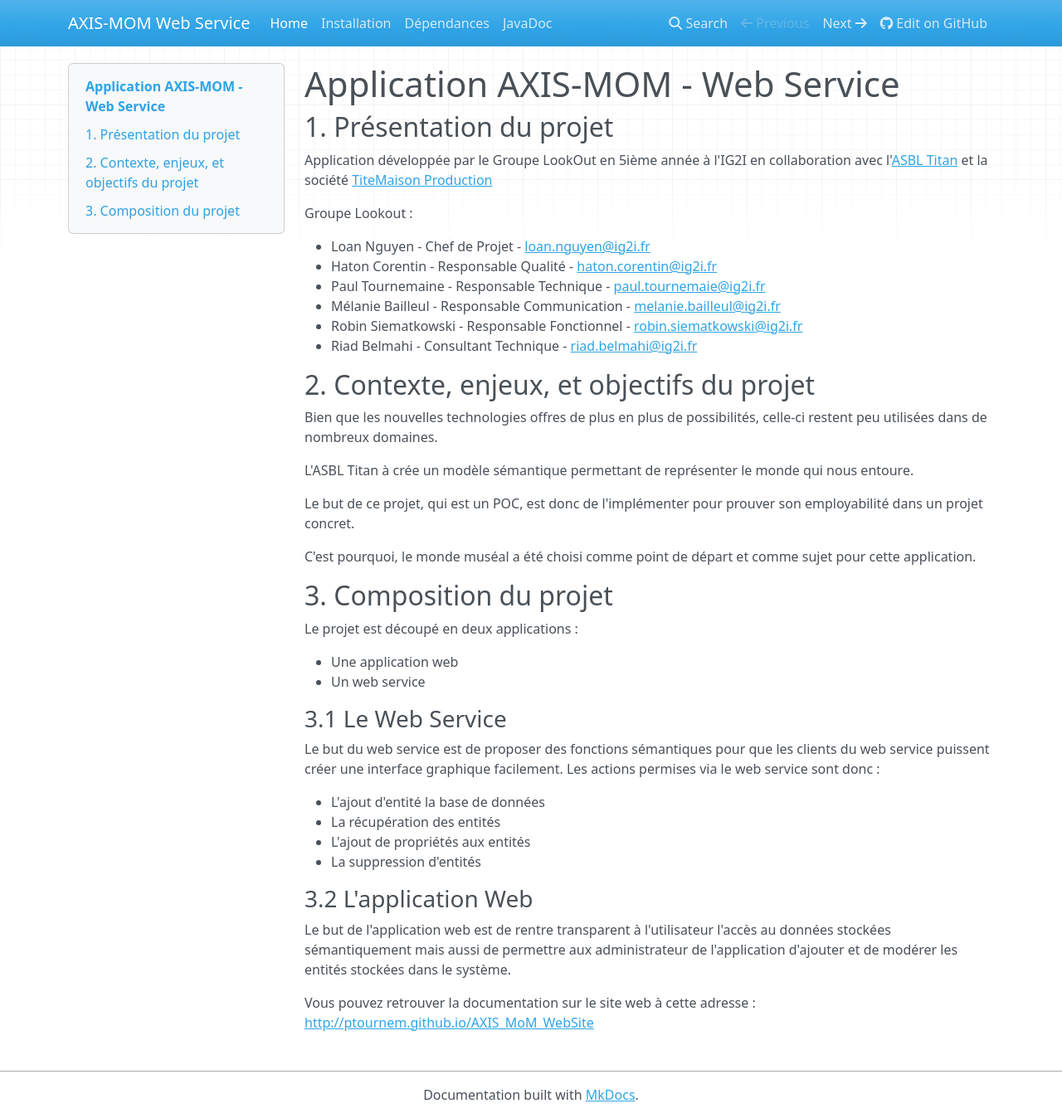
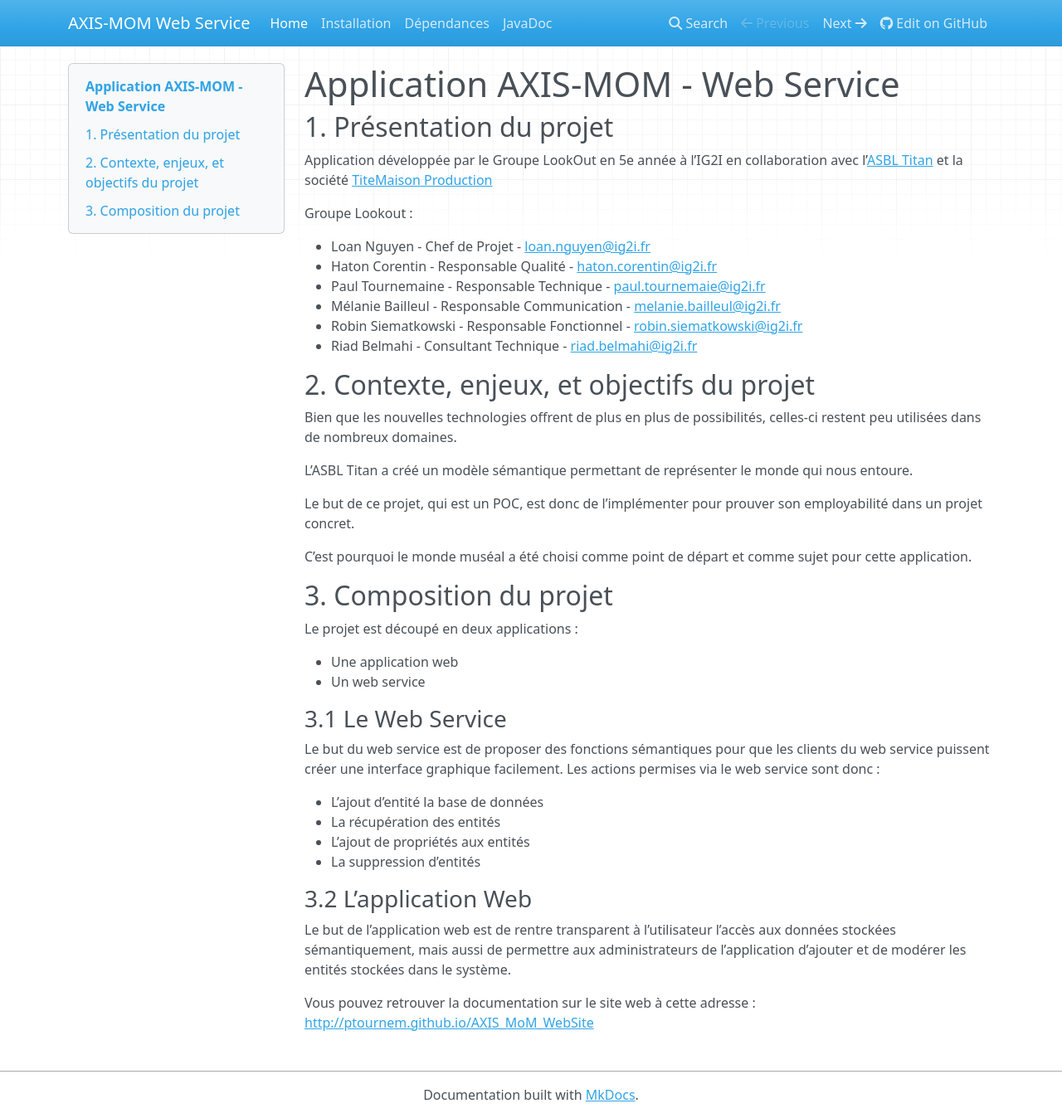
Before and after one commit to ptournem/AXIS_MoM_WebService, an MkDocs documentation site: the page built from docs/index.md, in a window 1280 px wide and 1348 px high. Shown: the whole window at 83% size. Built offline with MkDocs 1.6.1, drawn with Linux system fonts in a browser that asks for light colours; nearby versions of some CDN libraries; old or Windows-style settings are respelled for this version of MkDocs.

Commit message:
FIX : orthographe et conjugaison dans la doc

```diff
--- a/docs/index.md
+++ b/docs/index.md
@@ -1,7 +1,7 @@
 # Application AXIS-MOM - Web Service
 
 ## 1. Présentation du projet
-Application développée par le Groupe LookOut en 5ième année à l'IG2I en collaboration avec l'[ASBL Titan](http://www.titan.be) et la société [TiteMaison Production](http://www.titemaisonproduction.com/)
+Application développée par le Groupe LookOut en 5e année à l’IG2I en collaboration avec l’[ASBL Titan](http://www.titan.be) et la société [TiteMaison Production](http://www.titemaisonproduction.com/)
 
 Groupe Lookout :
 
@@ -14,13 +14,13 @@
 
 ## 2. Contexte, enjeux, et objectifs du projet
 
-Bien que les nouvelles technologies offres de plus en plus de possibilités, celle-ci restent peu utilisées dans de nombreux domaines.
+Bien que les nouvelles technologies offrent de plus en plus de possibilités, celles-ci restent peu utilisées dans de nombreux domaines.
 
-L'ASBL Titan à crée un modèle sémantique permettant de représenter le monde qui nous entoure.
+L’ASBL Titan a créé un modèle sémantique permettant de représenter le monde qui nous entoure.
 
-Le but de ce projet, qui est un POC, est donc de l'implémenter pour prouver son employabilité dans un projet concret.
+Le but de ce projet, qui est un POC, est donc de l’implémenter pour prouver son employabilité dans un projet concret.
 
-C'est pourquoi, le monde muséal a été choisi comme point de départ et comme sujet pour cette application.
+C’est pourquoi le monde muséal a été choisi comme point de départ et comme sujet pour cette application.
 
 ## 3. Composition du projet
 
@@ -34,14 +34,14 @@
 Le but du web service est de proposer des fonctions sémantiques pour que les clients du web service puissent créer une interface graphique facilement.
 Les actions permises via le web service sont donc :
 
-* L'ajout d'entité la base de données
+* L’ajout d’entité la base de données
 * La récupération des entités
-* L'ajout de propriétés aux entités
-* La suppression d'entités
+* L’ajout de propriétés aux entités
+* La suppression d’entités
 
-### 3.2 L'application Web
+### 3.2 L’application Web
 
-Le but de l'application web est de rentre transparent à l'utilisateur l'accès au données stockées sémantiquement mais aussi de permettre aux administrateur de l'application
-d'ajouter et de modérer les entités stockées dans le système.
+Le but de l’application web est de rentre transparent à l’utilisateur l’accès aux données stockées sémantiquement, mais aussi de permettre aux administrateurs de l’application
+d’ajouter et de modérer les entités stockées dans le système.
 
 Vous pouvez retrouver la documentation sur le site web à cette adresse : [http://ptournem.github.io/AXIS_MoM_WebSite](http://ptournem.github.io/AXIS_MoM_WebSite)
```
Also changed, not shown: docs/Dependances.md (+4 -4 lines), docs/installation.md (+5 -5 lines).
